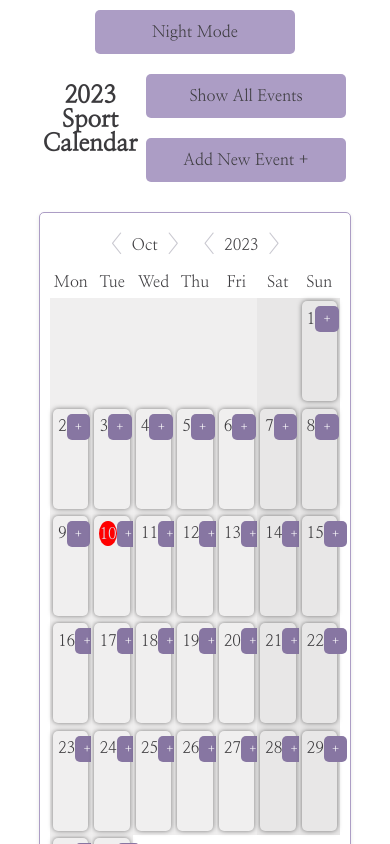
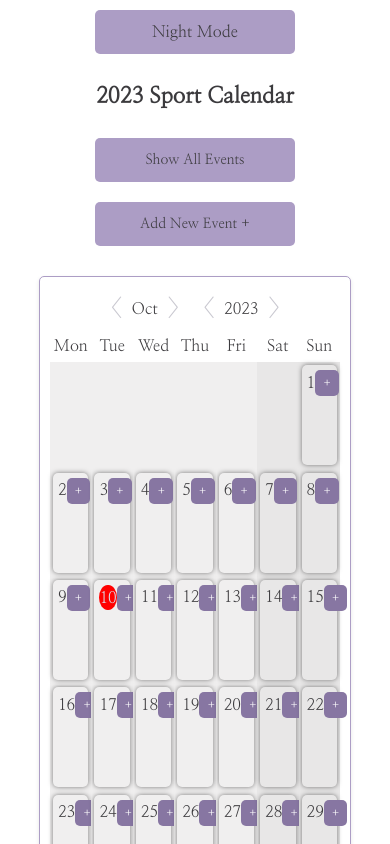
Before and after one commit to taorminak/sport-event-calendar, a Vue app: page / in a window 390 px wide. Shown: the top 844 px of the page. Built offline with nearby package versions, Linux system fonts and the light colour scheme; a web font is replaced by a local one.

Commit message:
refactor: extract header buttons into a separate component

```diff
--- a/src/assets/styles/index.scss
+++ b/src/assets/styles/index.scss
@@ -42,4 +42,34 @@
   width: 80vw;
   margin: auto;
   justify-content: space-between;
+  align-items: center;
+
 }
+
+@media (max-width: 1023px) {
+  .header__container {
+    flex-direction: column;
+    align-items: center;
+    font-size: 16px;
+
+    .header__title {
+      font-size: 22px;
+      white-space: nowrap;
+    }
+
+
+  }
+}
+
+@media (max-width: 767px) {
+  .header__container {
+    font-size: 14px;
+
+    .header__buttons {
+    display: flex;
+    flex-direction: column;
+  align-items: center;
+  justify-content: center;
+  }
+  }
+}
--- a/src/components/EventsList.vue
+++ b/src/components/EventsList.vue
@@ -77,6 +77,11 @@ $primaryHoverColor: #927faf;
   padding: 10px;
   margin-top: 5px;
 
+  .event-table-header {
+    font-size: large;
+    font-weight: bold;
+  }
+
   .event-row {
     display: flex;
     justify-content: space-between;
--- /dev/null
+++ b/src/components/HeaderButtons.vue
@@ -0,0 +1,23 @@
+<template>
+  <div class="header__container">
+    <h1 class="header__title">{{ pageTitle }}</h1>
+    <div class="header__buttons">
+      <button @click="goToFirstButton" class="header__button">{{ firstButtonLabel }}</button>
+      <button @click="goToSecondButton" class="header__button">{{ secondButtonLabel }}</button>
+    </div>
+  </div>
+</template>
+
+<script lang="ts">
+import { defineComponent, PropType } from 'vue';
+
+export default defineComponent({
+  props: {
+    pageTitle: String,
+    firstButtonLabel: String,
+    secondButtonLabel: String,
+    goToFirstButton: Function as PropType<(event: MouseEvent) => void | undefined>,
+    goToSecondButton: Function as PropType<(event: MouseEvent) => void | undefined>,
+  },
+});
+</script>
--- a/src/views/EventListView.vue
+++ b/src/views/EventListView.vue
@@ -1,10 +1,12 @@
 <template>
   <div class="header__container">
-    <h1 class="header__title">All Sport Events</h1>
-    <div>
-      <button @click="goToHome()" class="header__button">Go to Calendar</button>
-      <button @click="goToEvent" class="header__button">Add New Event &plus;</button>
-    </div>
+    <HeaderButtons
+      pageTitle="2023 Sport Calendar"
+      firstButtonLabel="Go to Calendar"
+      secondButtonLabel="Add New Event &plus;"
+      :goToFirstButton="goToHome"
+      :goToSecondButton="goToEvent"
+    />
   </div>
   <EventsList />
 </template>
@@ -12,6 +14,7 @@
 <script setup lang="ts">
 import { defineProps } from 'vue';
 import EventsList from '@/components/EventsList.vue';
+import HeaderButtons from '@/components/HeaderButtons.vue';
 import { PageNames } from '@/types/enums/pageNames';
 
 const props = defineProps({
--- a/src/views/EventPageView.vue
+++ b/src/views/EventPageView.vue
@@ -1,16 +1,19 @@
 <template>
   <div class="header__container">
-    <h1 class="header__title">New Sport Event</h1>
-    <div>
-      <button @click="goToHome()" class="header__button">Go to Calendar</button>
-      <button @click="goToAllEvents" class="header__button">Show All Events</button>
-    </div>
+    <HeaderButtons
+      pageTitle="2023 Sport Calendar"
+      firstButtonLabel="Go to Calendar"
+      secondButtonLabel="Show All Events"
+      :goToFirstButton="goToHome"
+      :goToSecondButton="goToAllEvents"
+    />
   </div>
   <NewSportEvent />
 </template>
 
 <script setup lang="ts">
 import { defineProps } from 'vue';
+import HeaderButtons from '@/components/HeaderButtons.vue';
 import NewSportEvent from '../components/NewSportEvent.vue';
 import { PageNames } from '@/types/enums/pageNames';
 
@@ -26,13 +29,3 @@ const goToAllEvents = () => {
   props.navigateTo?.(PageNames.AllEvents);
 };
 </script>
-
-<style>
-@media (min-width: 1024px) {
-  .about {
-    min-height: 100vh;
-    display: flex;
-    align-items: center;
-  }
-}
-</style>
--- a/src/views/HomeView.vue
+++ b/src/views/HomeView.vue
@@ -1,10 +1,12 @@
 <template>
   <div class="header__container">
-    <h1 class="header__title">2023 Sport Calendar</h1>
-    <div>
-      <button @click="goToAllEvents" class="header__button">Show All Events</button>
-      <button @click="goToEvent" class="header__button">Add New Event &plus;</button>
-    </div>
+    <HeaderButtons
+      pageTitle="2023 Sport Calendar"
+      firstButtonLabel="Show All Events"
+      secondButtonLabel="Add New Event &plus;"
+      :goToFirstButton="goToAllEvents"
+      :goToSecondButton="goToEvent"
+    />
   </div>
   <main>
     <Calendar :date="state.state.calendarDate" :navigateTo="goToEvent" />
@@ -13,6 +15,7 @@
 
 <script setup lang="ts">
 import Calendar from '@/components/SportCalendar.vue';
+import HeaderButtons from '@/components/HeaderButtons.vue';
 import { defineProps } from 'vue';
 import state from '@/state';
 import { PageNames } from '@/types/enums/pageNames';
```
